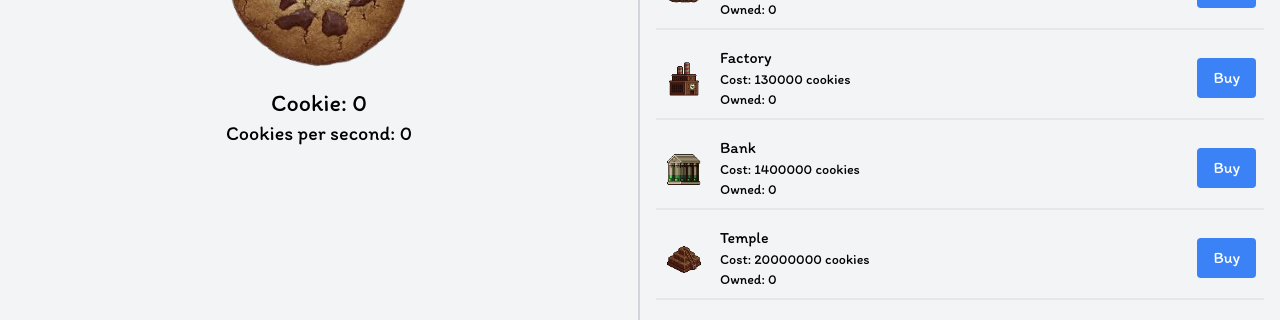
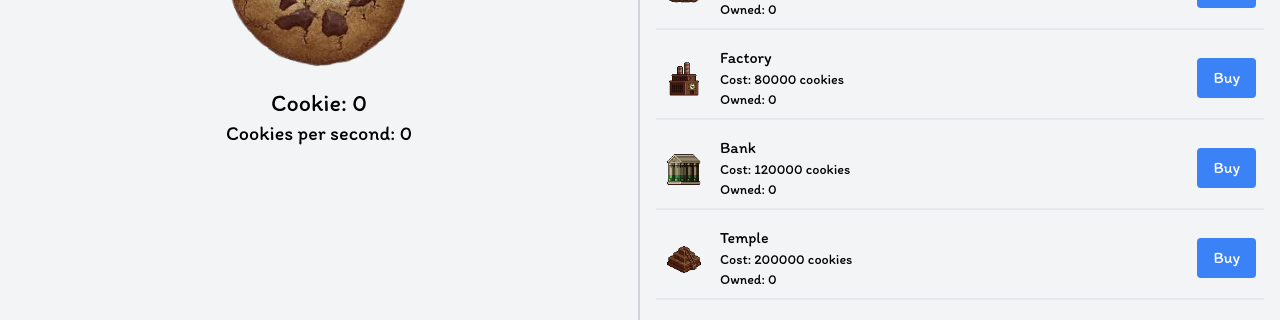
Before and after one commit to OsmanTunahan/cookie-clicker, a Next.js app: page / in a window 1280 px wide. Shown: the part 386-706 px from the top of the page. Built offline with nearby package versions, Linux system fonts and the light colour scheme; no server answers.

Commit message:
update builds

```diff
--- a/app/page.tsx
+++ b/app/page.tsx
@@ -16,13 +16,13 @@ export default function Home() {
   const [count, setCount] = useState<number>(0);
   const [cookiesPerSecond, setCookiesPerSecond] = useState<number>(0);
   const [buildings, setBuildings] = useState<Building[]>([
-    { name: 'Cursor', cost: 15, cps: 1, quantity: 0 },
+    { name: 'Cursor', cost: 15, cps: 2, quantity: 0 },
     { name: 'Grandma', cost: 100, cps: 5, quantity: 0 },
     { name: 'Farm', cost: 1100, cps: 15, quantity: 0 },
     { name: 'Mine', cost: 12000, cps: 47, quantity: 0 },
-    { name: 'Factory', cost: 130000, cps: 260, quantity: 0 },
-    { name: 'Bank', cost: 1400000, cps: 1400, quantity: 0 },
-    { name: 'Temple', cost: 20000000, cps: 7800, quantity: 0 },
+    { name: 'Factory', cost: 80000, cps: 260, quantity: 0 },
+    { name: 'Bank', cost: 120000, cps: 1400, quantity: 0 },
+    { name: 'Temple', cost: 200000, cps: 7800, quantity: 0 },
   ]);
 
   useEffect(() => {
```
